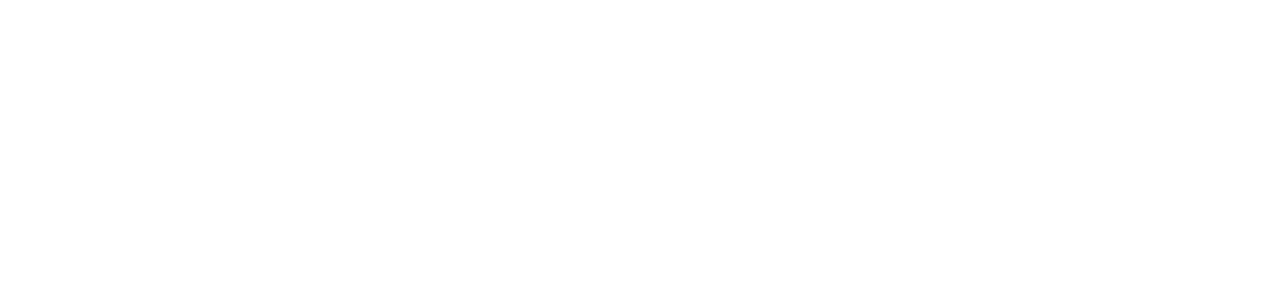
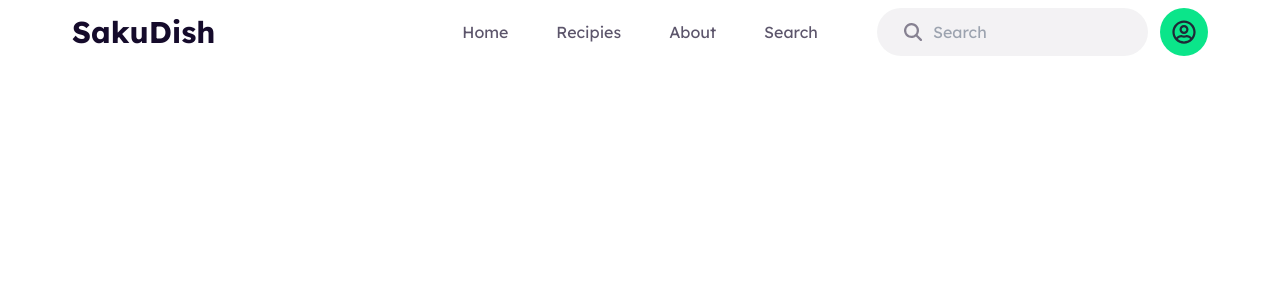
Before and after one commit to codewithsaidul/Chefs-Table-CodeWithSaidul, a React (Vite) app: page / in a window 1280 px wide. Shown: the top 300 px of the page. Built offline with nearby package versions, Linux system fonts and the light colour scheme.

Commit message:
Header Component Added Successfully

```diff
--- a/package.json
+++ b/package.json
@@ -11,7 +11,8 @@
   },
   "dependencies": {
     "react": "^18.2.0",
-    "react-dom": "^18.2.0"
+    "react-dom": "^18.2.0",
+    "react-icons": "^5.0.1"
   },
   "devDependencies": {
     "@types/react": "^18.2.64",
--- a/src/App.jsx
+++ b/src/App.jsx
@@ -1,12 +1,13 @@
 
 import './App.css'
+import Header from './components/header/Header';
 
 function App() {
 
 
   return (
     <>
-
+      <Header></Header>
     </>
   );
 }
--- /dev/null
+++ b/src/components/header/Header.jsx
@@ -0,0 +1,146 @@
+import { FaRegUserCircle } from "react-icons/fa";
+
+const Header = () => {
+  return (
+    <div className="w-full lg:w-[90%] max-w-[1320px] mx-auto">
+      <div className="navbar bg-base-100">
+
+        <div className="navbar-start">
+
+          <div className="dropdown">
+            <div tabIndex={0} role="button" className="btn btn-ghost lg:hidden">
+              <svg
+                xmlns="http://www.w3.org/2000/svg"
+                className="h-5 w-5"
+                fill="none"
+                viewBox="0 0 24 24"
+                stroke="currentColor"
+              >
+                <path
+                  strokeLinecap="round"
+                  strokeLinejoin="round"
+                  strokeWidth="2"
+                  d="M4 6h16M4 12h8m-8 6h16"
+                />
+              </svg>
+            </div>
+            <ul
+              tabIndex={0}
+              className="menu menu-sm dropdown-content mt-3 z-[1] p-2 shadow bg-base-100 rounded-box w-52"
+            >
+              <li>
+                <a
+                  href="#"
+                  className="text-[#150B2BB2] text-base font-normal hover:text-primary-color"
+                >
+                  Home
+                </a>
+              </li>
+
+              <li>
+                <a
+                  href="#"
+                  className="text-[#150B2BB2] text-base font-normal hover:text-primary-color"
+                >
+                  Recipies
+                </a>
+              </li>
+
+              <li>
+                <a
+                  href="#"
+                  className="text-[#150B2BB2] text-base font-normal hover:text-primary-color"
+                >
+                  About
+                </a>
+              </li>
+
+              <li>
+                <a
+                  href="#"
+                  className="text-[#150B2BB2] text-base font-normal hover:text-primary-color"
+                >
+                  Search
+                </a>
+              </li>
+
+            </ul>
+          </div>
+
+          <a className="text-xl sm:text-3xl font-bold text-regal-blue">
+            SakuDish
+          </a>
+        </div>
+
+        <div className="navbar-center hidden lg:flex">
+          <ul className="flex gap-x-12 px-1">
+            <li>
+              <a
+                href="#"
+                className="text-[#150B2BB2] text-base font-normal hover:text-primary-color"
+              >
+                Home
+              </a>
+            </li>
+
+            <li>
+              <a
+                href="#"
+                className="text-[#150B2BB2] text-base font-normal hover:text-primary-color"
+              >
+                Recipies
+              </a>
+            </li>
+
+            <li>
+              <a
+                href="#"
+                className="text-[#150B2BB2] text-base font-normal hover:text-primary-color"
+              >
+                About
+              </a>
+            </li>
+
+            <li>
+              <a
+                href="#"
+                className="text-[#150B2BB2] text-base font-normal hover:text-primary-color"
+              >
+                Search
+              </a>
+            </li>
+          </ul>
+        </div>
+
+        <div className="navbar-end space-x-3">
+          <label className="sm:flex items-center gap-2 bg-[#150B2B0D] hidden py-3 px-6 rounded-[50px]">
+            <svg
+              xmlns="http://www.w3.org/2000/svg"
+              viewBox="0 0 16 16"
+              fill="#150B2BB2"
+              className="w-6 h-6 opacity-70"
+            >
+              <path
+                fillRule="evenodd"
+                d="M9.965 11.026a5 5 0 1 1 1.06-1.06l2.755 2.754a.75.75 0 1 1-1.06 1.06l-2.755-2.754ZM10.5 7a3.5 3.5 0 1 1-7 0 3.5 3.5 0 0 1 7 0Z"
+                clipRule="evenodd"
+              />
+            </svg>
+
+            <input
+              type="text"
+              className="text-base text-[#150B2BB2] font-normal grow border-0 outline-none bg-transparent"
+              placeholder="Search"
+            />
+          </label>
+
+          <div className="p-2 sm:p-3 bg-primary-color rounded-full">
+            <FaRegUserCircle className="text-2xl"></FaRegUserCircle>
+          </div>
+        </div>
+      </div>
+    </div>
+  );
+};
+
+export default Header;
--- a/src/index.css
+++ b/src/index.css
@@ -1,4 +1,16 @@
+@import url('https://fonts.googleapis.com/css2?family=Lexend:wght@100..900&display=swap');
 
 @tailwind base;
 @tailwind components;
 @tailwind utilities;
+
+
+@layer base {
+  body {
+    font-family: "Lexend", sans-serif;
+  }
+}
+
+.title__color {
+  color: #150B2B;
+}
--- a/tailwind.config.js
+++ b/tailwind.config.js
@@ -5,7 +5,12 @@
     "./src/**/*.{js,ts,jsx,tsx}",
   ],
   theme: {
-    extend: {},
+    extend: {
+      colors: {
+        'regal-blue': '#150B2B',
+        'primary-color': '#0BE58A',
+      },
+},
   },
   plugins: [require("daisyui")],
 }
```
Also changed, not shown: 1 other file (tests, documents, lock files or other folders).
